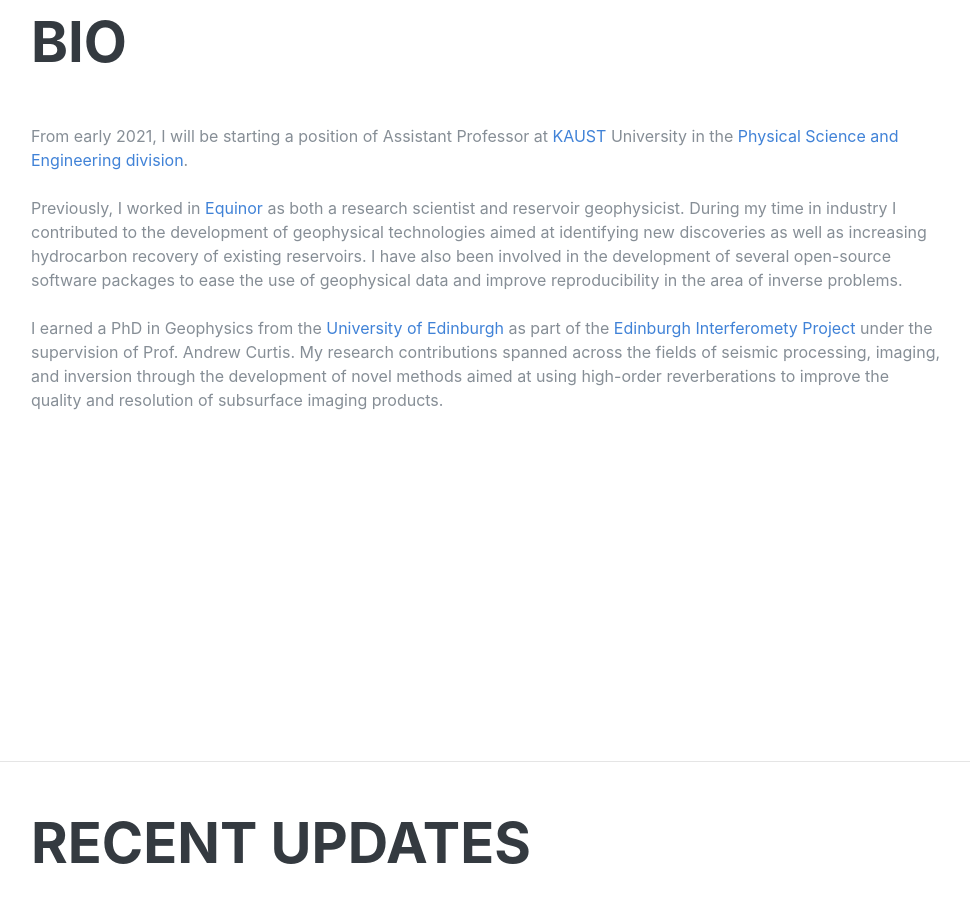
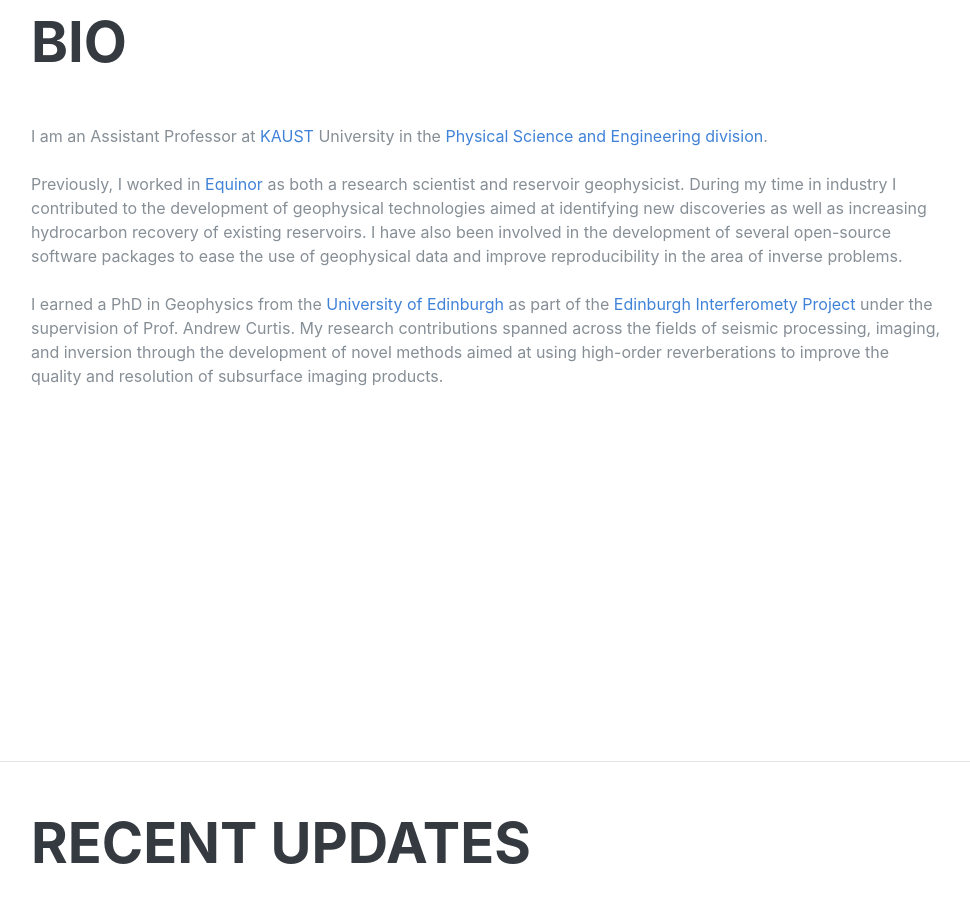
Before and after one commit to mrava87/mrava87.github.io, a plain HTML site: page index.html in a window 1280 px wide. Shown: the part 840-1742 px from the top of the page, without its empty margins (289-1259 px from the left). Drawn offline with Linux system fonts and the light colour scheme; files whose address does not match are found by name; a web font is replaced by a local one.

Commit message:
Changed bio

```diff
--- a/index.html
+++ b/index.html
@@ -98,8 +98,7 @@
         <h2 class="mb-5">Bio</h2>
         <div class="resume-item d-flex flex-column flex-md-row justify-content-between mb-5">
           <div class="resume-content">
-            <p>From early 2021, I will be starting a position of Assistant Professor at
-              <a href="https://www.kaust.edu.sa/en">KAUST</a> University in the
+            <p>I am an Assistant Professor at <a href="https://www.kaust.edu.sa/en">KAUST</a> University in the
               <a href="https://pse.kaust.edu.sa">Physical Science and Engineering division</a>.<br/><br/>
               Previously, I worked in <a href="https://www.equinor.com/">Equinor</a> as both a research scientist and reservoir geophysicist.
               During my time in industry I contributed to the development of geophysical technologies aimed at identifying new discoveries as well
```
